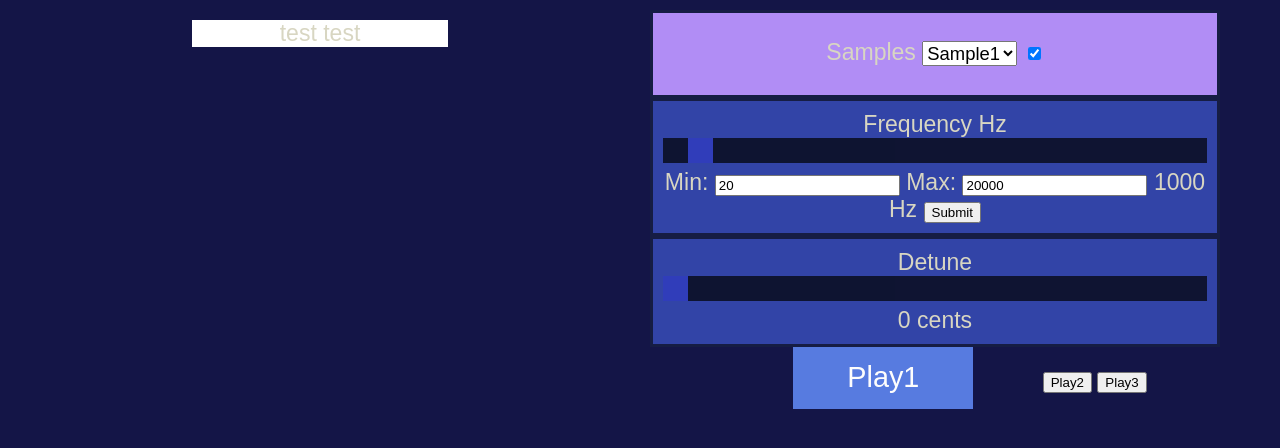
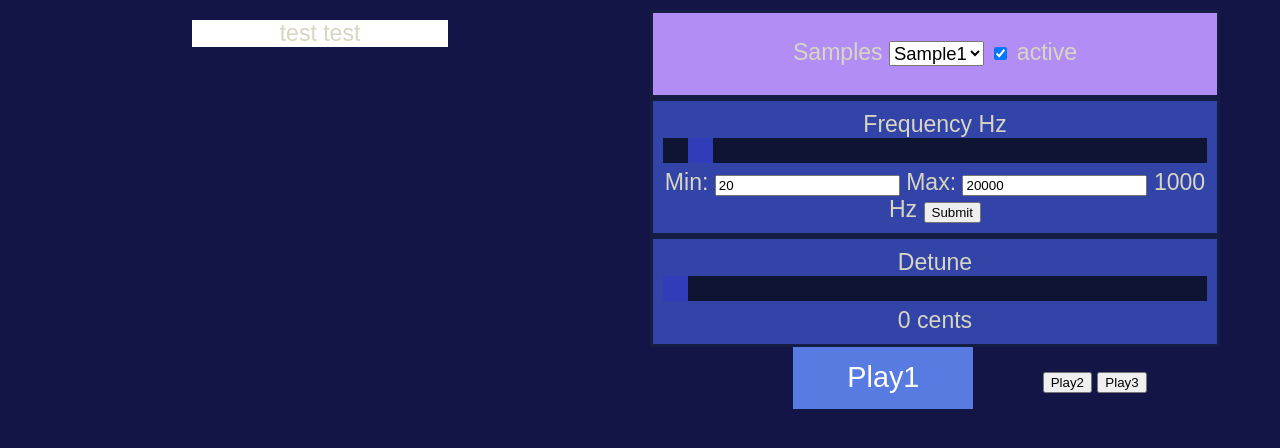
Before and after one commit to maycry89/AVPRG, a plain HTML site: page index.html in a window 1280 px wide. Both pictures are taken after a click on the checkbox 1034 px from the left and 53 px from the top of the page. Drawn offline with Linux system fonts and the light colour scheme.

Commit message:
Testing22

```diff
--- a/filter.js
+++ b/filter.js
@@ -32,6 +32,7 @@ var context = new AudioContext(),
     stream1Intervall,
 
     //ab hier referenzen zu grafischen Elementen
+
     sliders = document.getElementsByClassName("slider"),
     modeButtonOne = document.getElementById("playStopButtonOne"),
     modeButtonTwo = document.getElementById("playStopButtonTwo"),
@@ -65,9 +66,9 @@ for (var i = 0; i < sliders.length; i++) {
 selectList.addEventListener("change", function() {
     document.getElementById("selectedListOutput").innerHTML = selectList.options[selectList.selectedIndex].value;  // */Wert aus der Liste: selectList.options[selectList.selectedIndex].value;
     var name = e.target.options[e.target.selectedIndex].value + ".wav";
-
+ //   sample1 = new Audio(name);
+    sample1 = new Audio("sounds/sample2.wav");
 //    loadImpulseResponse(name); //Führt Funktion loadImpulseResponse mit der ausgewählten Datei aus
-
 
 });
 
@@ -130,7 +131,7 @@ function changeParameter() {
 //---Play/Stop Button wird gedrückt
 modeButtonOne.addEventListener("click", function () {
     if (stream1isPlaying) {
-        //sound.pause();
+        sample1.pause();
 
         modeButtonOne.innerHTML = "Play";
     } else {
@@ -143,9 +144,10 @@ modeButtonOne.addEventListener("click", function () {
 })
 
 
-//Testvorgangs Button
+//Testvorgangs Button FUNZT
 //---Play/Stop Button 2 wird gedrückt
 modeButtonTwo.addEventListener("click", function () {
+
     if (stream2isPlaying) {
         //stream1 = context.createMediaElementSource(sample1),
         sample1 = new Audio("sounds/sample2.wav"),
@@ -168,10 +170,12 @@ sample1.addEventListener("ended", function () {
 
 
 //Lässt das "active" Textfeld erscheinen wenn Checkbox aktiviert ist
+//checkbox1.addEventListener("onclick", checkFunction1);
+
 function checkFunction1() {
-    var checkBox = document.getElementById("checkMusic");
+    var checkBox1 = document.getElementById("checkMusic");
     var text = document.getElementById("text");
-    if (checkBox.checked == true){ //Wenn Checkbox aktiv ist
+    if (checkBox1.checked == true){ //Wenn Checkbox aktiv ist
         text.style.display = "inline";
         //Hier Code Daniel
 
--- a/index.html
+++ b/index.html
@@ -27,8 +27,8 @@
                     <option value="sample3">Sample3</option>
                 </select>
                 <!----------------- Checkbox --------------------->
-                <input type="checkbox" id="checkMusic" onclick="checkFunction()">
-                <pspan id="text" style="display:none">active</span>
+                <input type="checkbox" id="checkMusic" onclick="checkFunction1()">
+                <span id="text" style="display:none">active</span>
             </div>
 
 
@@ -52,6 +52,7 @@
             <button id="playStopButtonThree">Play3</button><!--btn Submit--->
 
             <script src="filter.js"></script>
+
                 <!-------------------------------------->
         </div>
     </body>
```
